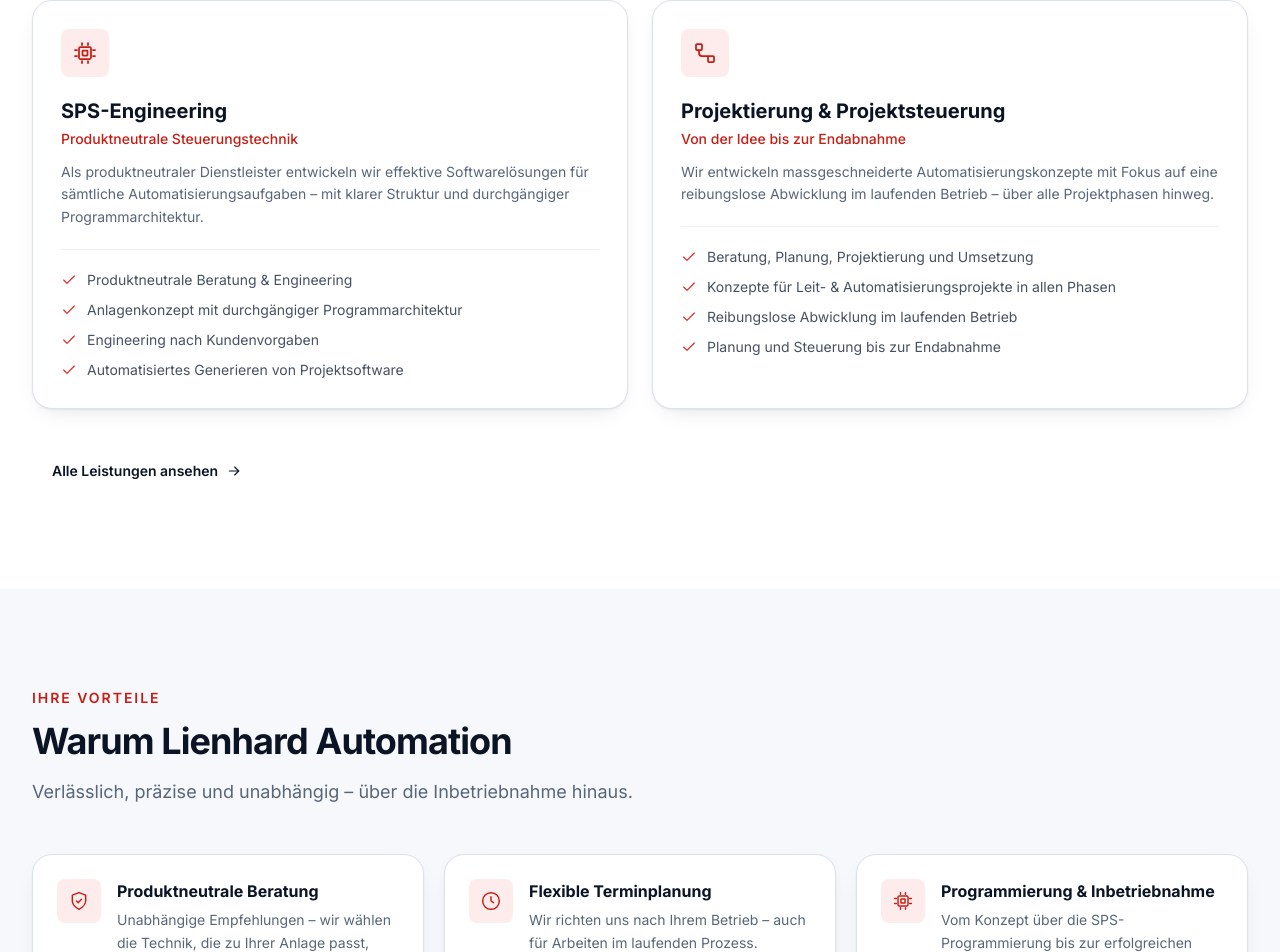
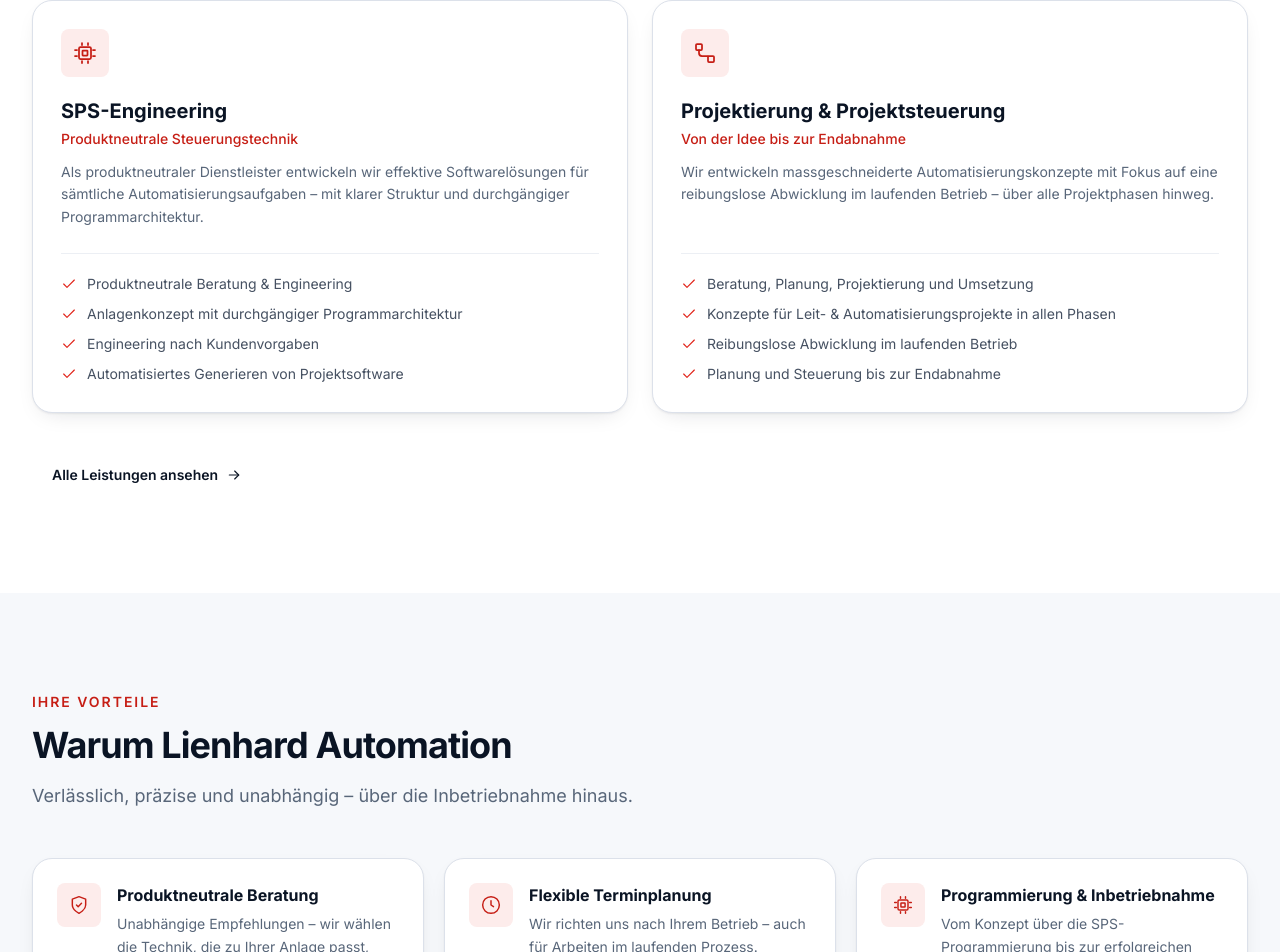
Before and after one commit to ernestolienhard/lienhard-automation, a Next.js app: page / in a window 1280 px wide. Shown: the part 1078-2030 px from the top of the page. Built offline with nearby package versions, Linux system fonts and the light colour scheme; no server answers.

Commit message:
fix(ServiceCard): align feature divider across side-by-side cards
Give the description a consistent min-height (md+) so the border above the
feature list sits at the same height even when descriptions differ in length.

Co-Authored-By: Claude Opus 4.8 (1M context) <noreply@anthropic.com>

```diff
--- a/src/components/cards/ServiceCard.tsx
+++ b/src/components/cards/ServiceCard.tsx
@@ -30,7 +30,11 @@ export function ServiceCard({
       {tagline ? (
         <p className="mt-1 text-sm font-medium text-accent-600">{tagline}</p>
       ) : null}
-      <p className="mt-3 text-sm leading-relaxed text-steel-600">{description}</p>
+      {/* Reserve a consistent height so the divider below aligns across cards
+          that sit side by side, even when descriptions differ in length. */}
+      <p className="mt-3 text-sm leading-relaxed text-steel-600 md:min-h-[4.5rem]">
+        {description}
+      </p>
 
       {features && features.length > 0 ? (
         <ul className="mt-5 space-y-2.5 border-t border-steel-100 pt-5">
```
